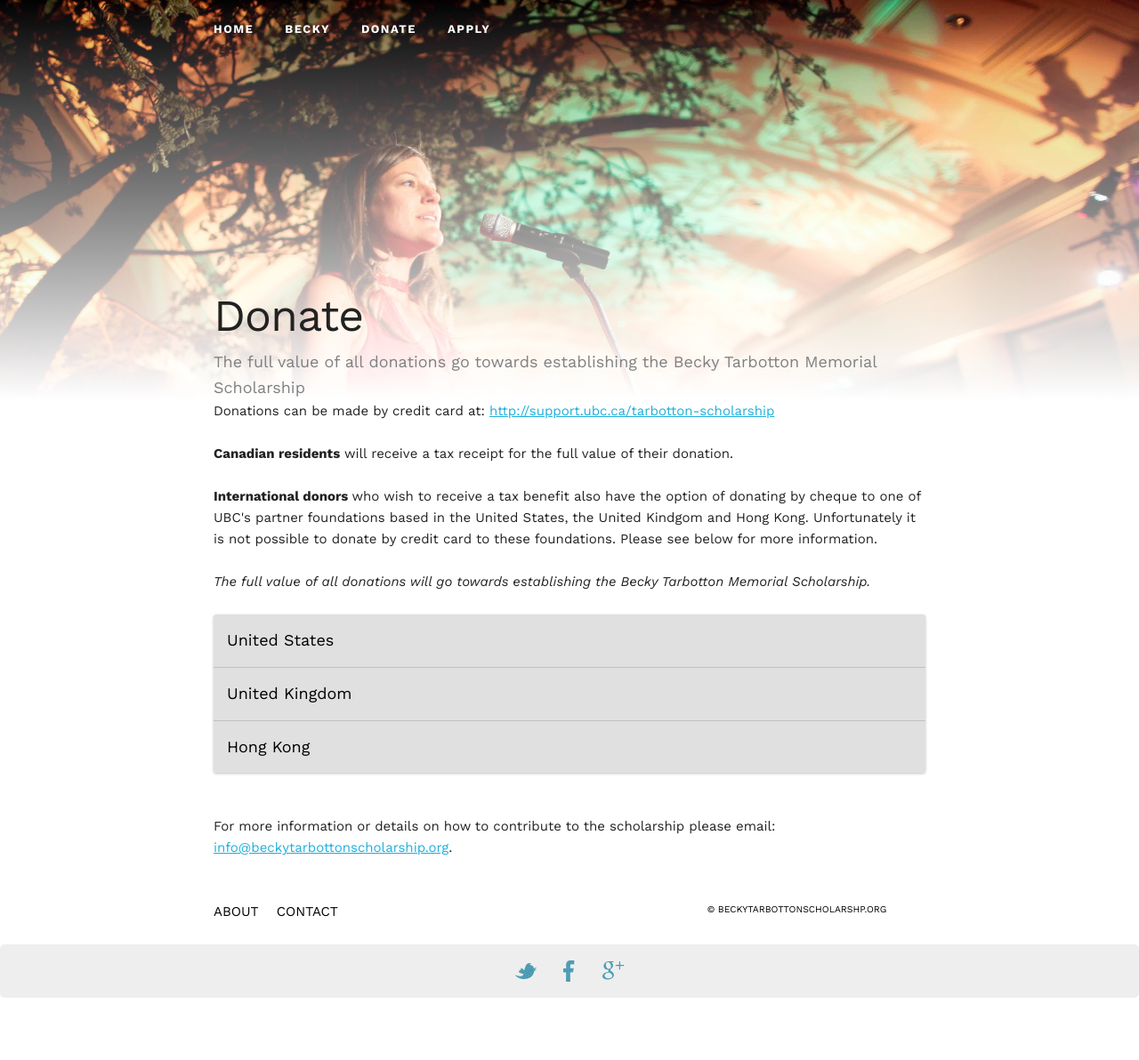
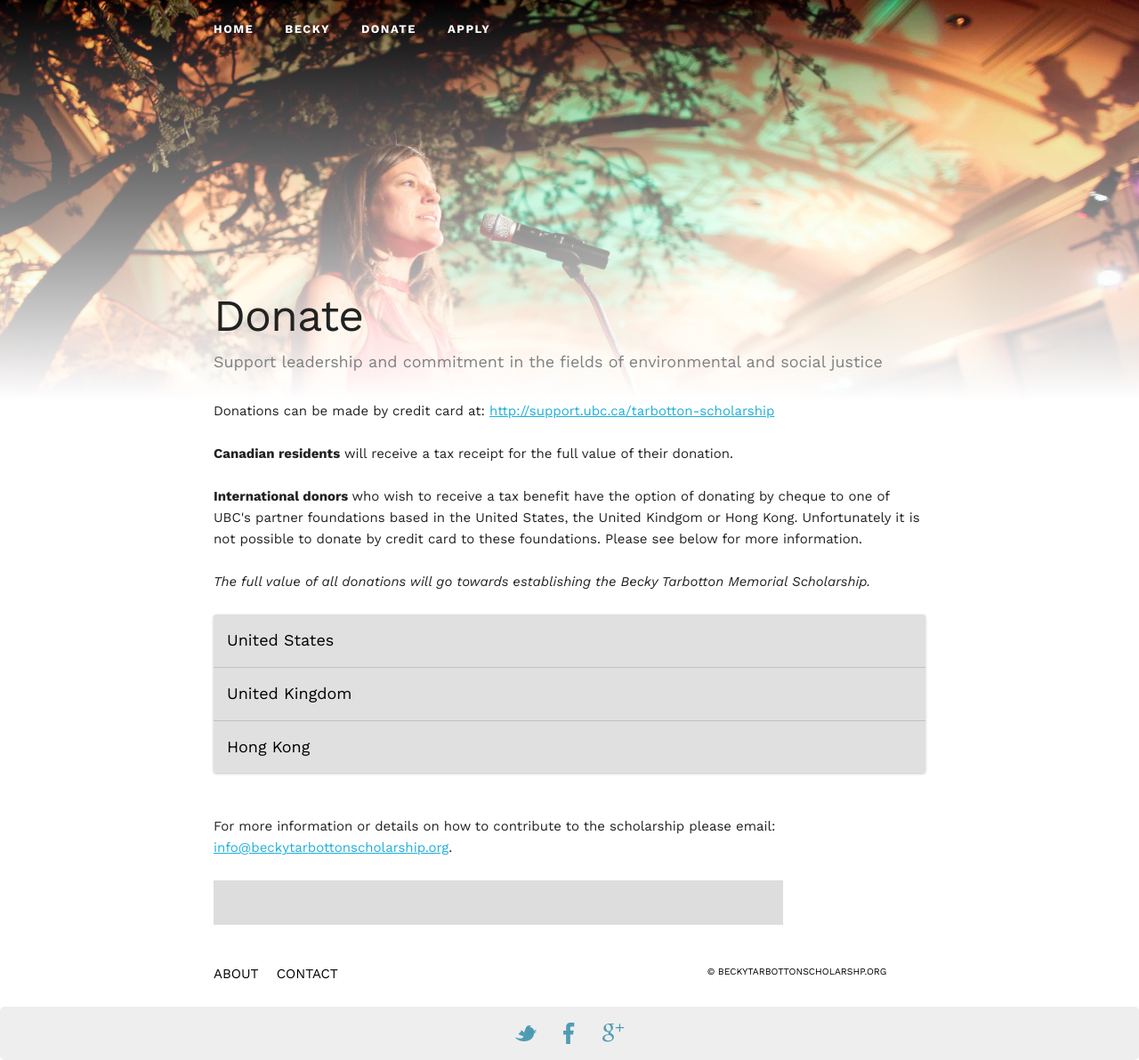
Before and after one commit to tsunamiCam/cameron-personal, a Jekyll site: the page built from donate/index.html, in a window 1280 px wide and 1192 px high. Shown: the whole window at 89% size. Built offline with Jekyll 4.4.1, drawn with Linux system fonts in a browser that asks for light colours; nearby versions of some CDN libraries.

Commit message:
Update to the donation page and progress bar test

```diff
--- a/css/custom_CJT.css
+++ b/css/custom_CJT.css
@@ -572,3 +572,24 @@
     padding:15px;
     display:none;
 }
+
+
+/*----- Donation progress bar -----*/
+.progress {
+  width: 100%;
+  height: 50px;
+}
+.progress-wrap {
+  background: #f80;
+  margin: 20px 0;
+  overflow: hidden;
+  position: relative;
+  width: 80%;
+  .progress-bar {
+    background: #ddd;
+    left: 0;
+    position: absolute;
+    top: 0;
+    width: 100%;
+  }
+}
--- a/donate/index.html
+++ b/donate/index.html
@@ -1,7 +1,7 @@
 ---
 layout: default
 title: Donate
-subtitle: The full value of all donations go towards establishing the Becky Tarbotton Memorial Scholarship
+subtitle: Support leadership and commitment in the fields of environmental and social justice
 ---
 
 
@@ -14,7 +14,7 @@
  <br><br>
 
 
-<b> International donors </b> who wish to receive a tax benefit also have the option of donating by cheque to one of UBC's partner foundations based in the United States, the United Kindgom and Hong Kong. Unfortunately it is not possible to donate by credit card to these foundations. Please see below for more information.
+<b> International donors </b> who wish to receive a tax benefit have the option of donating by cheque to one of UBC's partner foundations based in the United States, the United Kindgom or Hong Kong. Unfortunately it is not possible to donate by credit card to these foundations. Please see below for more information.
 
 
 <br><br>
@@ -30,10 +30,10 @@
 			<p>To donate and receive an American tax receipt, donations can be made to The American Foundation for The University of British Columbia,  a registered charity under US law (charitable registration number 52-1559117). A donation receipt will be issued to American donors by the Foundation for the full amount of the gift in US dollars.</p>
 
 			<p>
-			Please make your gift payable by cheque (from a US bank only) to The American Foundation for The University of British Columbia and mark on the cheque memo field:  Becky Tarbotton Memorial Scholarship.
+			<em>Please make your gift payable by cheque (from a US bank only) to The American Foundation for The University of British Columbia and mark on the cheque memo field:  Becky Tarbotton Memorial Scholarship. </em>
 			</p>
 
-			<h2>Mailing Address:  </h2>
+			<h5>Mailing Address:  </h5>
 
 			<p>
 			The American Foundation for The University of British Columbia <br>
@@ -71,3 +71,9 @@
 <br>
 
 <p>For more information or details on how to contribute to the scholarship please email: <a href="mailto:info@beckytarbottonscholarship.org">info@beckytarbottonscholarship.org</a>. </p>
+
+
+<!-- Change the below data attribute to play -->
+<div class="progress-wrap progress" data-progress-percent="25">
+  <div class="progress-bar progress"></div>
+</div>
--- a/js/site.js
+++ b/js/site.js
@@ -46,9 +46,12 @@
     $window.on('scroll', onScroll)
     $window.on('resize', resize)
 
+
     //Hard code the relative background size
     $( ".landing" ).css( "height",  $( ".landing" ).height());
     $( ".post-header" ).css( "height",  $( ".post-header" ).height());
+
+    moveProgressBar();
 
   }
 
@@ -103,6 +106,8 @@
     onScroll()
   }
 
+  moveProgressBar();
+
   }
 
   function onScroll() {
@@ -156,13 +161,19 @@
     });
 
 
+    // SIGNATURE PROGRESS
+    function moveProgressBar() {
+      console.log("moveProgressBar");
+        var getPercent = ($('.progress-wrap').data('progress-percent') / 100);
+        var getProgressWrapWidth = $('.progress-wrap').width();
+        var progressTotal = getPercent * getProgressWrapWidth;
+        var animationLength = 2500;
+
+
+    }
+
+
 
   init();
 
 });
-
-
-$(window).on('beforeload', function() {
-    alert("Test")
-    //$(window).scrollTop(0);
-});
```
